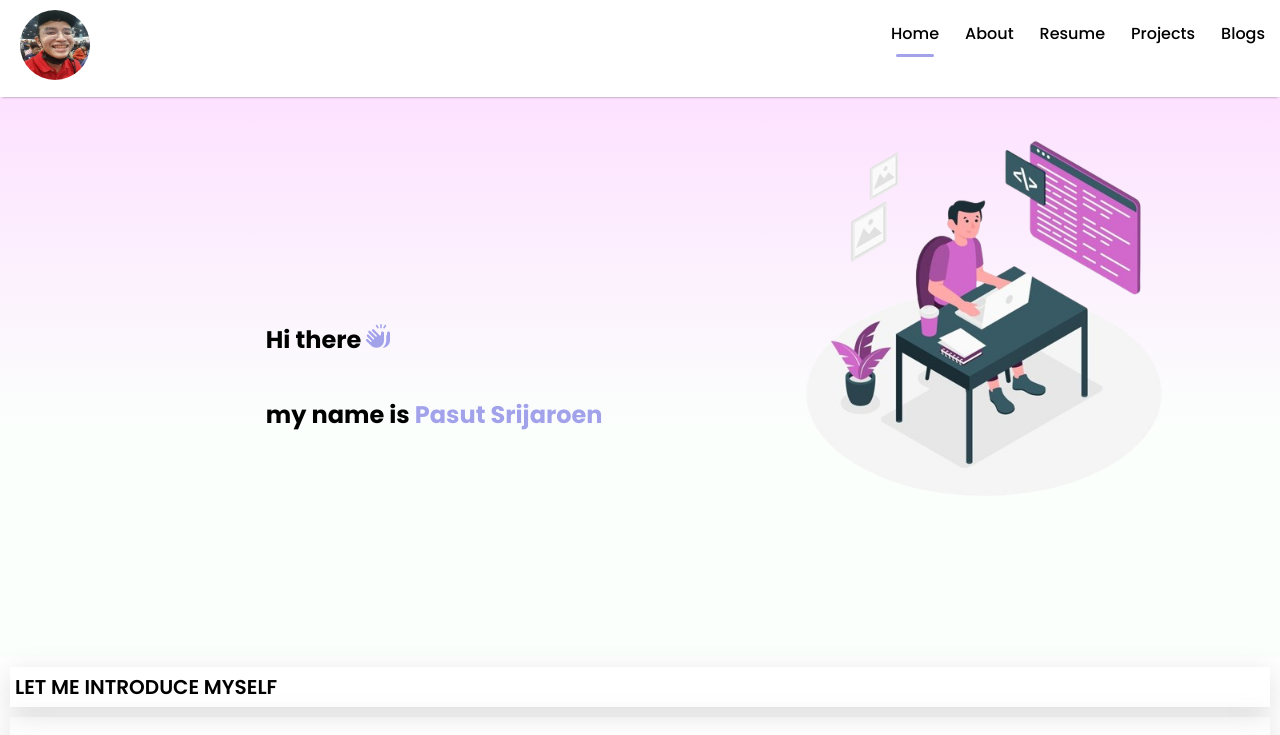
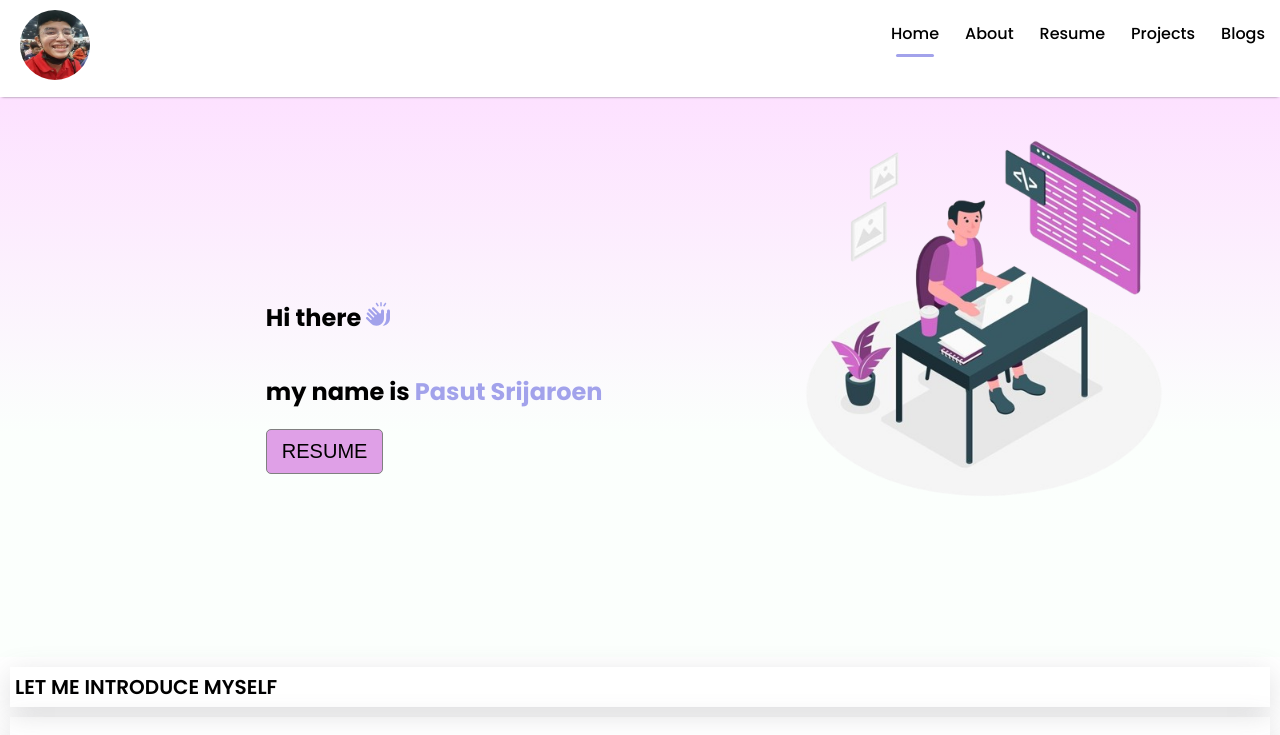
Before and after one commit to 5935512009/resume_Bay, a React (Create React App) app: page / in a window 1280 px wide. Shown: the top 735 px of the page. Built offline with nearby package versions, Linux system fonts and the light colour scheme.

Commit message:
update,fix:{add button resume}

```diff
--- a/src/components/hero/Hero.jsx
+++ b/src/components/hero/Hero.jsx
@@ -9,6 +9,7 @@ export default function Hero() {
             <h2>Hi there <span className='hero-left-icon'> <FaHandsClapping /></span></h2>
 
             <h2>my name is <span className='hero-left-name'> Pasut Srijaroen</span></h2>
+            <a href="https://drive.google.com/file/d/16c0NnIXChFmg3iywzmsvfCM2RxtSzWwl/view?usp=sharing" target="_blank" rel="noopener noreferrer"><button className='hero-left-button'>RESUME</button></a>
         </div>
         <div className='hero-right'>
               <img src={code_typing_concept_illustration_removebg} alt="hero right not work" />
--- a/src/components/hero/hero.css
+++ b/src/components/hero/hero.css
@@ -9,6 +9,20 @@
     flex-direction: column;
     justify-content: center;
     padding-left: 180px;
+}
+.hero .hero-left .hero-left-button{
+    background-color: rgb(223, 160, 231);
+    padding: 10px 15px;
+    border-radius: 5px;
+    font-size: 20px;
+    color: black;
+    cursor: pointer;
+    border: 1px solid gray;
+    transition-duration: 1s;
+}
+.hero .hero-left .hero-left-button:hover{
+    transform: scale(1.1);
+    transition-duration: 1s;
 }
 .hero-left-icon{
     color:rgb(162, 162, 235);
--- a/src/pages/about/AboutCard.jsx
+++ b/src/pages/about/AboutCard.jsx
@@ -29,7 +29,7 @@ export default function AboutCard() {
           <ImPointRight /> Read Manga
         </li>
         <li>
-          <ImPointRight /> Travelling
+          <ImPointRight /> Traveling
         </li>
       </ul>
       </div>
```
